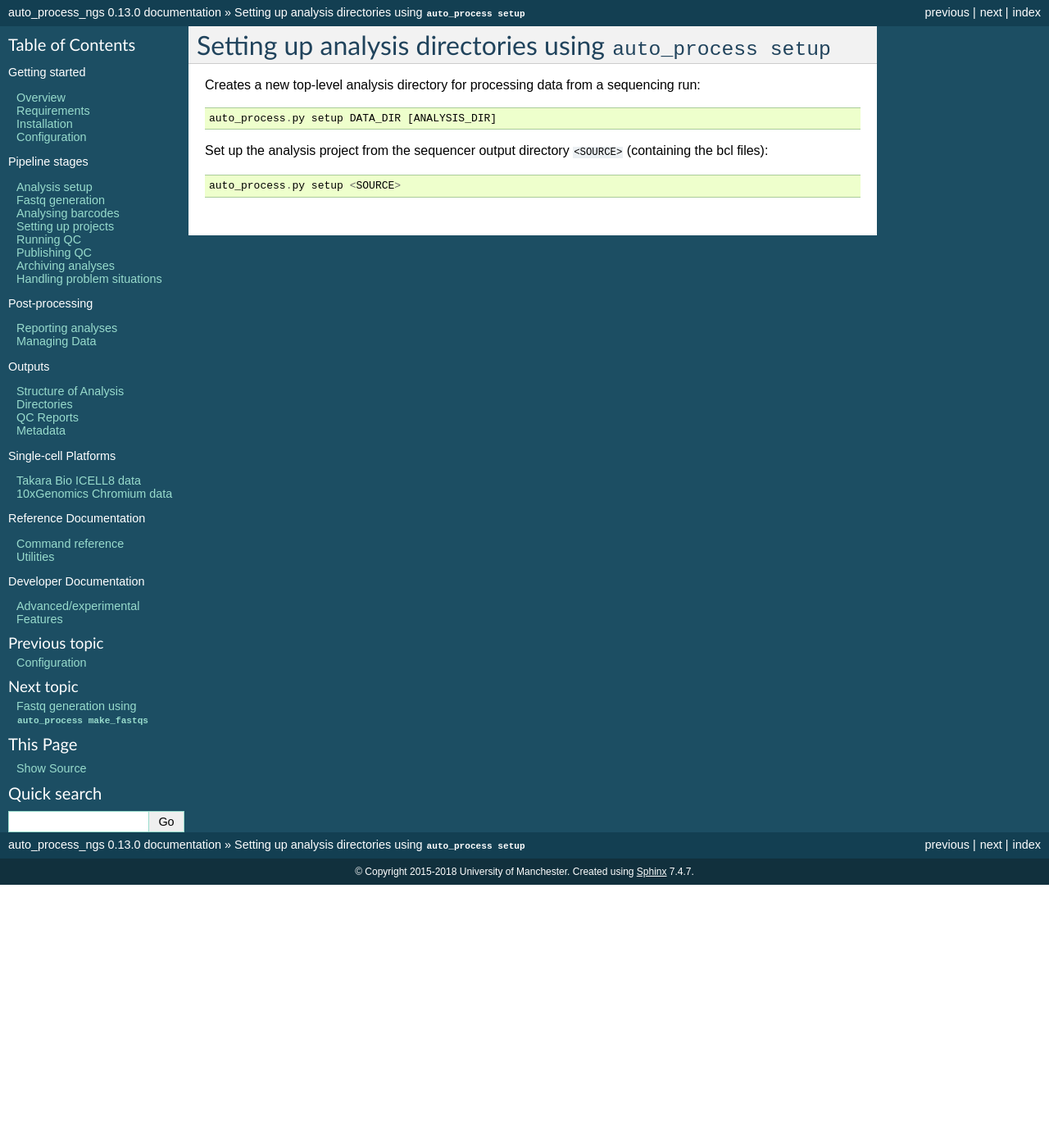
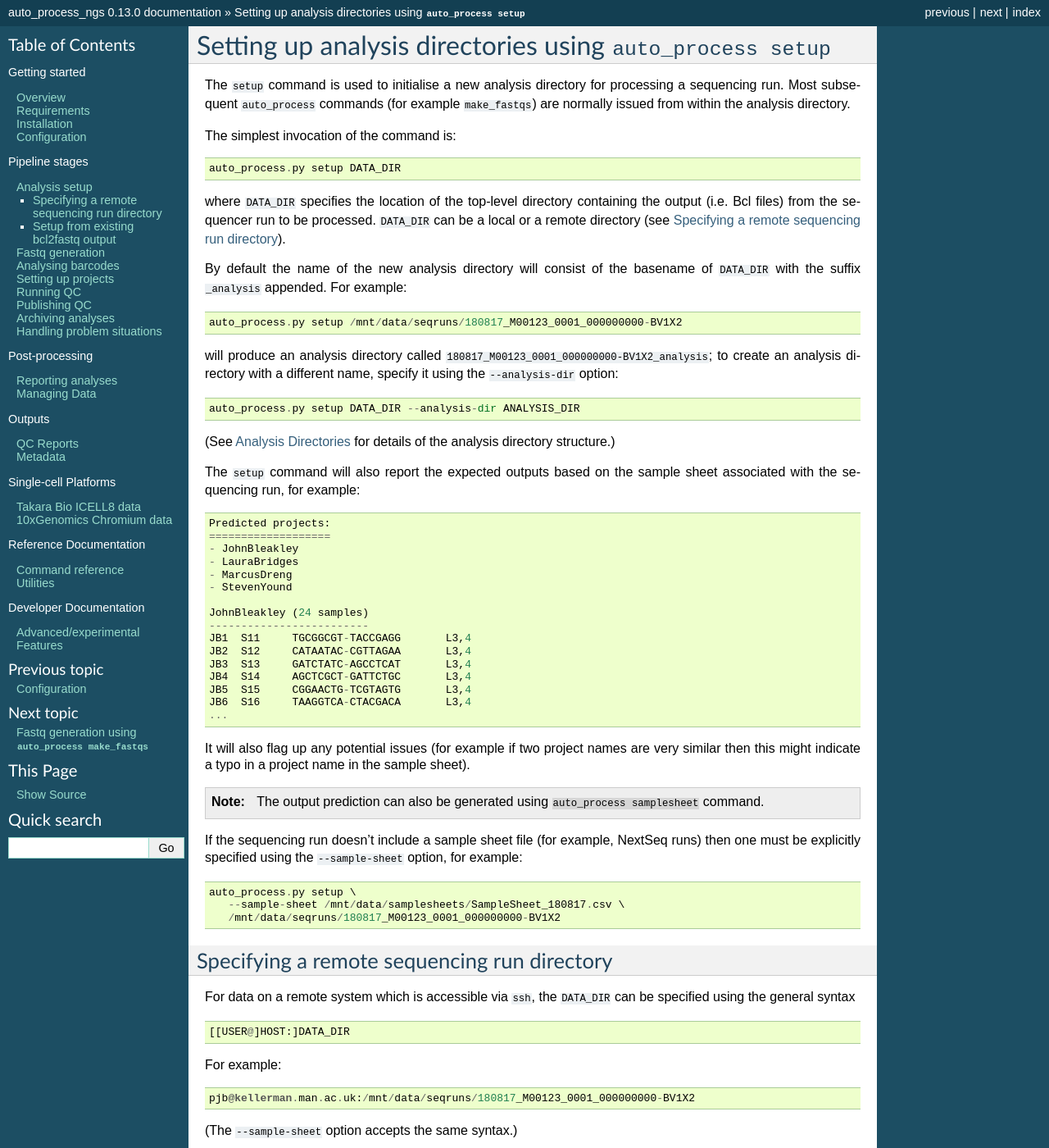
Before and after one commit to fls-bioinformatics-core/auto_process_ngs, a Sphinx documentation site: the page built from docs/source/using/setup.rst, in a window 1280 px wide and 1400 px high. Shown: the whole window at 82% size. Built offline with Sphinx 7.4.7, drawn with Linux system fonts in a browser that asks for light colours; pages that are not in the unit, such as notebooks, are missing from menus; some of the changed text lies outside the part shown.

Commit message:
Documentation: add content to the 'setup' command docs.

```diff
--- a/docs/source/using/setup.rst
+++ b/docs/source/using/setup.rst
@@ -1,15 +1,126 @@
 Setting up analysis directories using ``auto_process setup``
 ============================================================
 
-Creates a new top-level analysis directory for processing data from
-a sequencing run::
+The ``setup`` command is used to initialise a new analysis
+directory for processing a sequencing run. Most subsequent
+``auto_process`` commands (for example ``make_fastqs``)
+are normally issued from within the analysis directory.
 
-   auto_process.py setup DATA_DIR [ANALYSIS_DIR]
-
-
-Set up the analysis project from the sequencer output directory
-``<SOURCE>`` (containing the bcl files):
+The simplest invocation of the command is:
 
 ::
 
-    auto_process.py setup <SOURCE>
+   auto_process.py setup DATA_DIR
+
+where ``DATA_DIR`` specifies the location of the top-level
+directory containing the output (i.e. Bcl files) from the
+sequencer run to be processed. ``DATA_DIR`` can be a local
+or a remote directory (see :ref:`setup_remote_data_dir`).
+
+By default the name of the new analysis directory will consist
+of the basename of ``DATA_DIR`` with the suffix ``_analysis``
+appended. For example:
+
+::
+
+   auto_process.py setup /mnt/data/seqruns/180817_M00123_0001_000000000-BV1X2
+
+will produce an analysis directory called
+``180817_M00123_0001_000000000-BV1X2_analysis``; to create
+an analysis directory with a different name, specify it
+using the ``--analysis-dir`` option:
+
+::
+
+   auto_process.py setup DATA_DIR --analysis-dir ANALYSIS_DIR
+
+(See :doc:`Analysis Directories <../output/analysis_dirs>` for
+details of the analysis directory structure.)
+
+The ``setup`` command will also report the expected outputs
+based on the sample sheet associated with the sequencing run,
+for example:
+
+::
+
+   Predicted projects:
+   ===================
+   - JohnBleakley
+   - LauraBridges
+   - MarcusDreng
+   - StevenYound
+
+   JohnBleakley (24 samples)
+   -------------------------
+   JB1	S11	TGCGGCGT-TACCGAGG	L3,4
+   JB2	S12	CATAATAC-CGTTAGAA	L3,4
+   JB3	S13	GATCTATC-AGCCTCAT	L3,4
+   JB4	S14	AGCTCGCT-GATTCTGC	L3,4
+   JB5	S15	CGGAACTG-TCGTAGTG	L3,4
+   JB6	S16	TAAGGTCA-CTACGACA	L3,4
+   ...
+
+It will also flag up any potential issues (for example if
+two project names are very similar then this might indicate
+a typo in a project name in the sample sheet).
+
+.. note::
+
+   The output prediction can also be generated using
+   ``auto_process samplesheet`` command.
+
+If the sequencing run doesn't include a sample sheet file
+(for example, NextSeq runs) then one must be explicitly
+specified using the ``--sample-sheet`` option, for
+example:
+
+::
+
+   auto_process.py setup \
+      --sample-sheet /mnt/data/samplesheets/SampleSheet_180817.csv \
+      /mnt/data/seqruns/180817_M00123_0001_000000000-BV1X2
+
+.. _setup_remote_data_dir:
+
+********************************************
+Specifying a remote sequencing run directory
+********************************************
+
+For data on a remote system which is accessible via ``ssh``,
+the ``DATA_DIR`` can be specified using the general syntax
+
+::
+
+   [[USER@]HOST:]DATA_DIR
+
+For example:
+
+::
+
+   pjb@kellerman.man.ac.uk:/mnt/data/seqruns/180817_M00123_0001_000000000-BV1X2
+
+(The ``--sample-sheet`` option accepts the same syntax.)
+
+.. note::
+
+   It is recommended that either passwordless ``ssh`` access
+   is configured, or that ``ssh-agent`` is used for the
+   current session, to suppress multiple password prompts
+   each time the remote system is accessed.
+
+.. _setup_import_fastqs:
+
+Specifying the platform
+
+************************************
+Setup from existing bcl2fastq output
+************************************
+
+A new analysis directory can be created from an existing
+``bcl2fastq`` output directory using the ``--fastq-dir``
+option.
+
+.. warning::
+
+   This functionality has not been recently tested and
+   cannot be guaranteed to work correctly.
```
Also changed, not shown: docs/source/output/analysis_dirs.rst (renamed from docs/source/analysis_dirs.rst).
